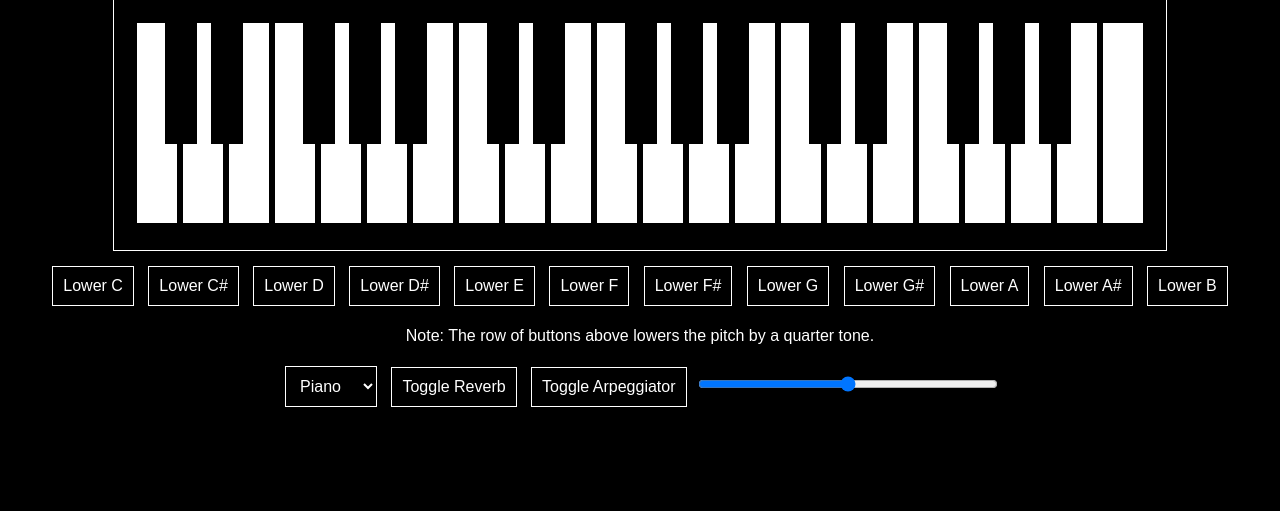
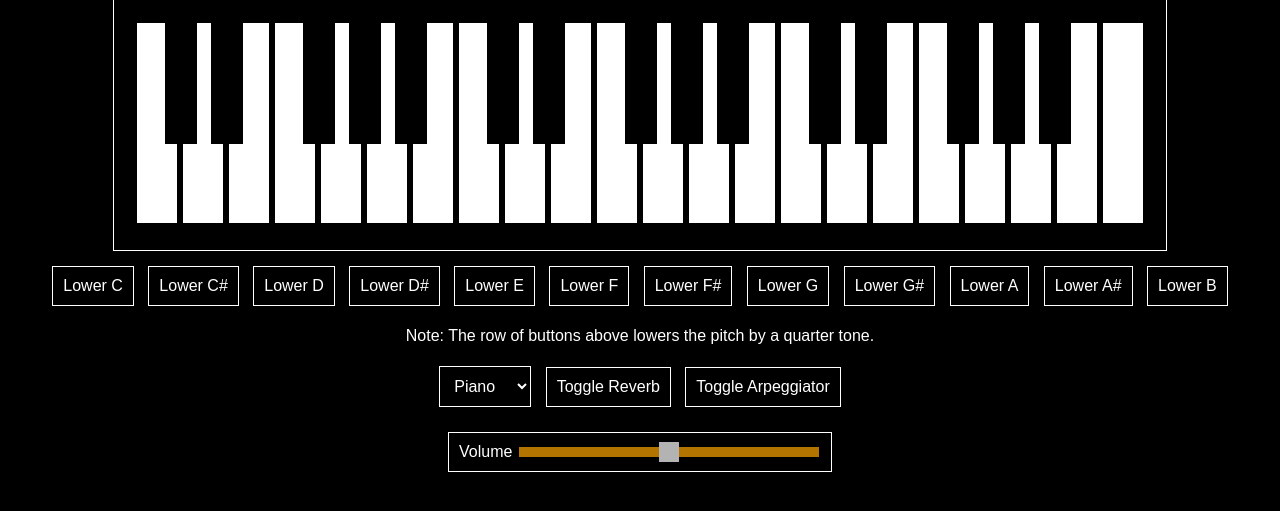
Before and after one commit to zaheralkaei/The-Arabic-MIDI-Keyboard, a Flask app: page / in a window 1280 px wide. Shown: the part 115-626 px from the top of the page. Run offline with Flask 3, Linux system fonts and the light colour scheme.

Commit message:
Update index.html
improve layout

```diff
--- a/templates/index.html
+++ b/templates/index.html
@@ -65,9 +65,40 @@
             padding: 20px;
             display: inline-block;
         }
+        #volume-container {
+            margin-top: 10px;
+            padding: 10px;
+            border: 1px solid white;
+            background-color: black;
+            display: inline-block;
+            text-align: left;
+        }
         #volume-slider {
-            margin-top: 10px;
             width: 300px;
+            -webkit-appearance: none;
+            appearance: none;
+            height: 10px;
+            background: orange;
+            outline: none;
+            opacity: 0.7;
+            transition: opacity .2s;
+        }
+        #volume-slider:hover {
+            opacity: 1;
+        }
+        #volume-slider::-webkit-slider-thumb {
+            -webkit-appearance: none;
+            appearance: none;
+            width: 20px;
+            height: 20px;
+            background: white;
+            cursor: pointer;
+        }
+        #volume-slider::-moz-range-thumb {
+            width: 20px;
+            height: 20px;
+            background: white;
+            cursor: pointer;
         }
     </style>
 </head>
@@ -103,6 +134,9 @@
         </select>
         <button id="toggle-reverb">Toggle Reverb</button>
         <button id="toggle-arpeggiator">Toggle Arpeggiator</button>
+    </div>
+    <div id="volume-container">
+        <label for="volume-slider">Volume</label>
         <input type="range" id="volume-slider" min="0" max="100" value="50">
     </div>
     <script>
```
